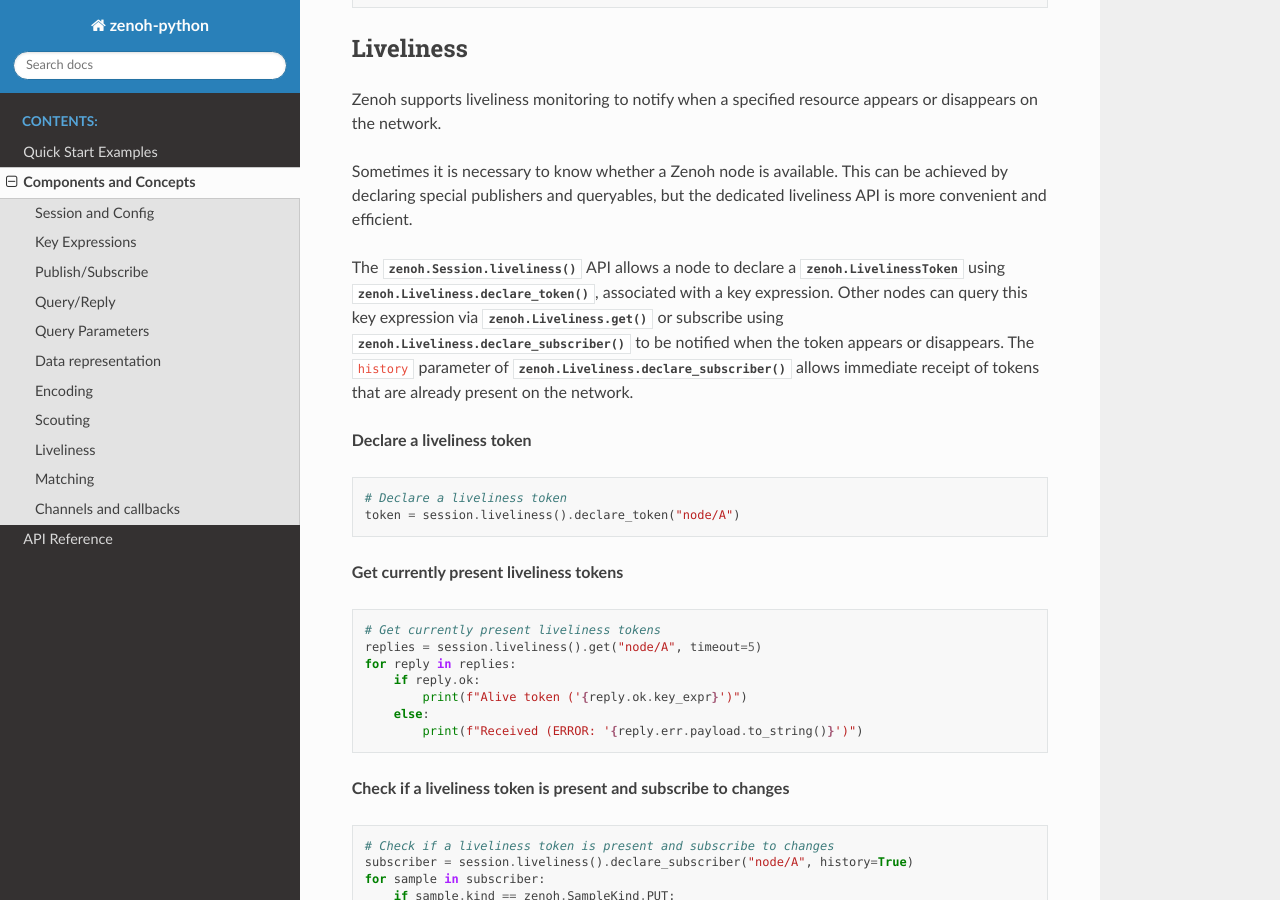
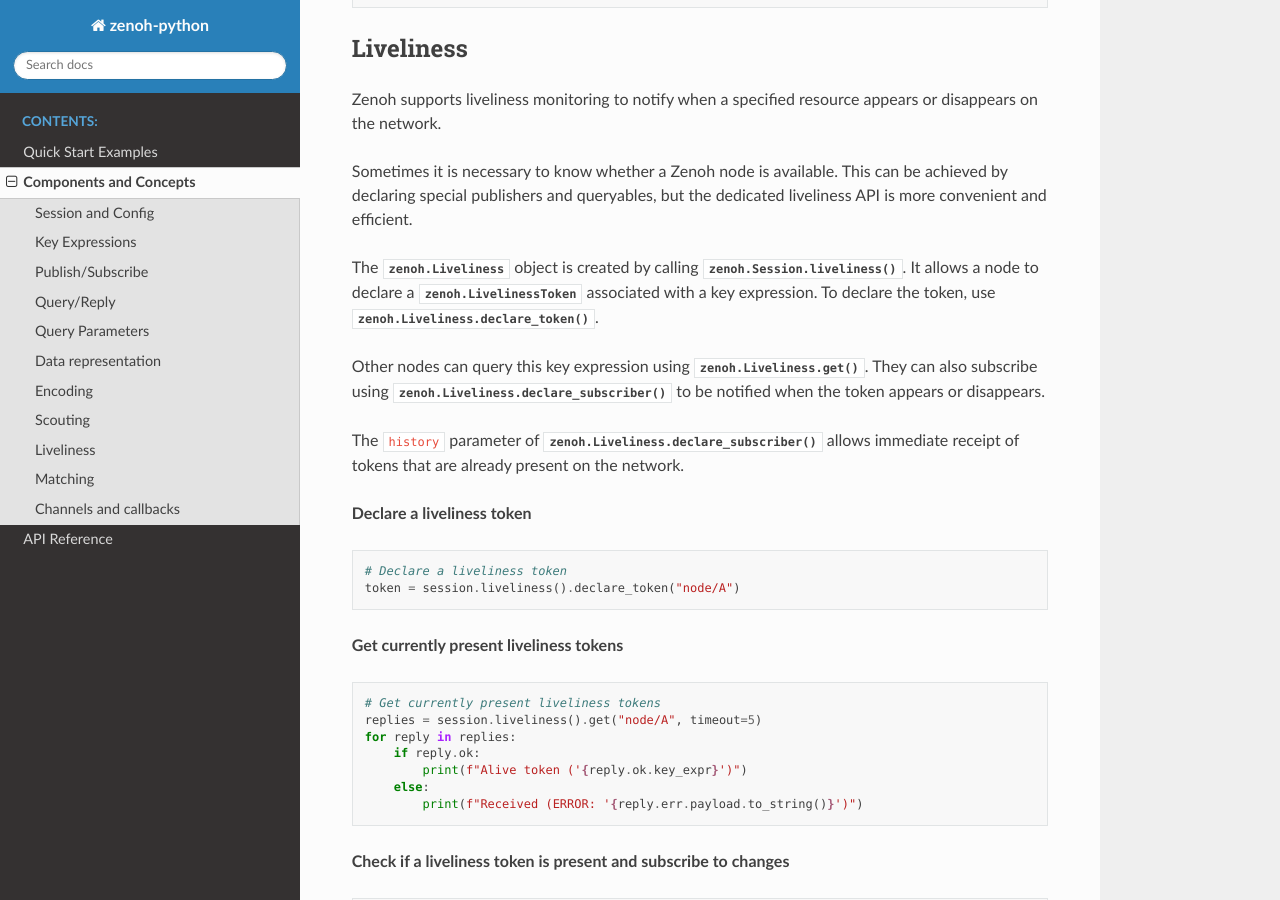
Before and after one commit to eclipse-zenoh/zenoh-python, a Sphinx documentation site: the page built from docs/concepts.rst, in a window 1280 px wide and 900 px high, scrolled down 7442 px. Built offline with Sphinx 7.4.7 and the Read the Docs theme 3.1.0, drawn with Linux system fonts in a browser that asks for light colours.

Commit message:
liveliness documented

```diff
--- a/docs/concepts.rst
+++ b/docs/concepts.rst
@@ -305,12 +305,14 @@ Sometimes it is necessary to know whether a Zenoh node is available. This
 can be achieved by declaring special publishers and queryables, but the
 dedicated liveliness API is more convenient and efficient.
 
-The :meth:`zenoh.Session.liveliness` API allows a node to declare a
-:class:`zenoh.LivelinessToken` using :meth:`zenoh.Liveliness.declare_token`,
-associated with a key expression. Other nodes can query this key expression via
-:meth:`zenoh.Liveliness.get` or subscribe using
-:meth:`zenoh.Liveliness.declare_subscriber` to be notified when the token
-appears or disappears. The ``history`` parameter of
+The :class:`zenoh.Liveliness` object is created by calling :meth:`zenoh.Session.liveliness`.
+It allows a node to declare a :class:`zenoh.LivelinessToken` associated with a key expression.
+To declare the token, use :meth:`zenoh.Liveliness.declare_token`.
+
+Other nodes can query this key expression using :meth:`zenoh.Liveliness.get`.
+They can also subscribe using :meth:`zenoh.Liveliness.declare_subscriber` to be notified when the token appears or disappears.
+
+The ``history`` parameter of
 :meth:`zenoh.Liveliness.declare_subscriber` allows immediate receipt of tokens
 that are already present on the network.
 
```
Also changed, not shown: 1 other file.
